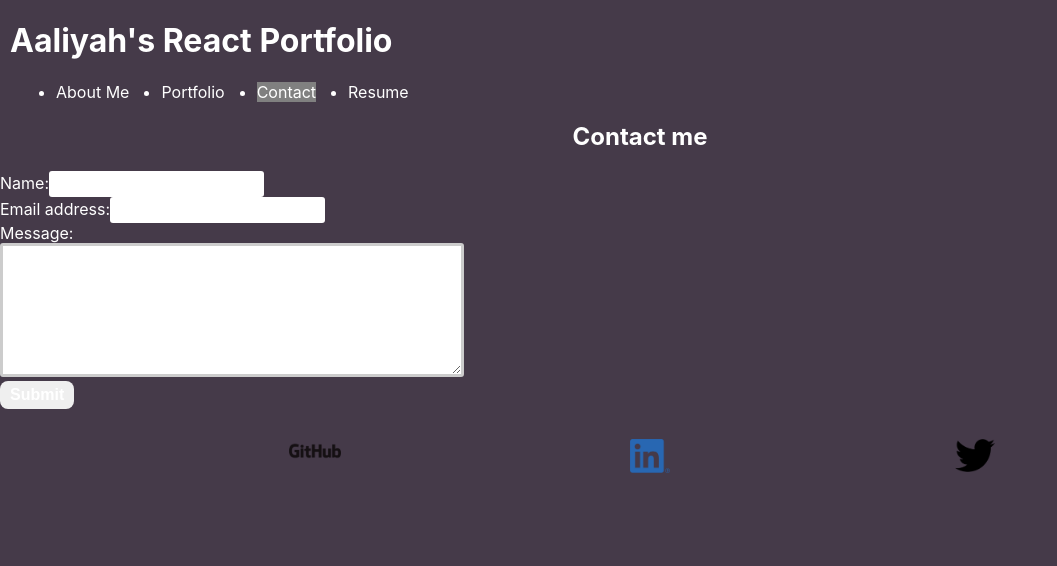
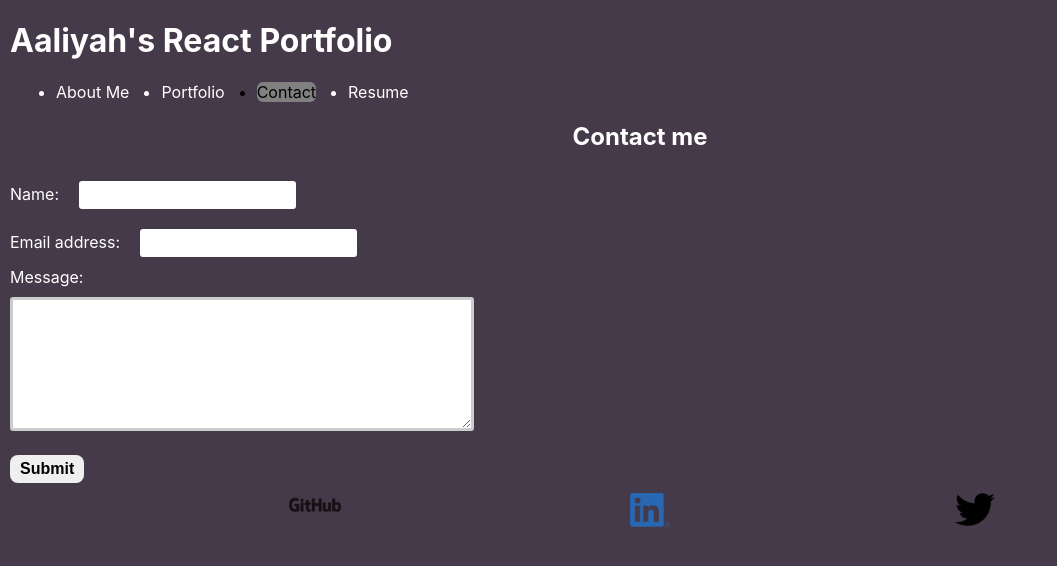
Before and after one commit to symlara/react-portfolio, a React (Create React App) app: page / in a window 1280 px wide. Both pictures are taken after a click on the element "Contact". Shown: the top 566 px of the page, without its empty margins (0-1057 px from the left). Built offline with nearby package versions, Linux system fonts and the light colour scheme.

Commit message:
added a few new styles. added an alert.

```diff
--- a/src/components/Contact/index.js
+++ b/src/components/Contact/index.js
@@ -33,24 +33,23 @@ function ContactForm() {
     function handleSubmit(e) {
         e.preventDefault();
         console.log(formState);
+        alert("Your information has been submitted!")
       }
-    // console.log(formState);
-    // JSX
-    // DOM elements
+
     return (
         <section>
             <h1 id="contact-me">Contact me</h1>
             <form id="contact-form" onSubmit={handleSubmit}>
                 <div>
-                    <label htmlFor="name">Name:</label>
+                    <label htmlFor="name" className="name">Name:</label>
                     <input type="text" name="name" defaultValue={name} onBlur={handleChange} />
                 </div>
                 <div>
-                    <label htmlFor="email">Email address:</label>
+                    <label htmlFor="email" className="email">Email address:</label>
                     <input type="email" name="email" defaultValue={email}  onBlur={handleChange} />
                 </div>
                 <div>
-                    <label htmlFor="message">Message:</label>
+                    <label htmlFor="message" className="message">Message:</label>
                     <textarea name="message" rows="5" defaultValue={message} onBlur={handleChange} />
                     </div>
 
--- a/src/components/Header/index.js
+++ b/src/components/Header/index.js
@@ -7,7 +7,7 @@ function Header(props) {
     return (
         <header>
             <div>
-                <h1 className="header">Aaliyah's React Portfolio</h1>
+                <h1><a href="/" className="header">Aaliyah's React Portfolio</a></h1>
             </div>
 
             <div>
--- a/src/components/Nav/index.js
+++ b/src/components/Nav/index.js
@@ -2,6 +2,7 @@ import React from 'react';
 
 function Nav (props) {
   const { currentTab, setCurrentTab } = props;
+
 
 
   return (
--- a/src/index.css
+++ b/src/index.css
@@ -3,6 +3,7 @@
   --spacing-two: calc(1rem);
   --spacing-five: calc(2.5rem);
   --primary: #808080;
+  --secondary: #000000;
 }
 
 
@@ -29,8 +30,9 @@ body {
 
 .navActive {
   background-color: var(--primary);
-  color: #ffffff;
+  color: var(--secondary);
   cursor: default;
+  border-radius: 6px;
 }
 
 
@@ -62,11 +64,15 @@ code {
 
 .header {
   padding-left: 10px;
+  text-decoration: none;
+  color: #ffffff;
 }
 
 #contact-me {
   text-align: center;
+
 }
+
 
 .resume-header {
  text-align: center;
@@ -196,9 +202,22 @@ form {
   width: 40%;
 }
 
+ .name {
+  margin: 10px;
+}
+
+.email {
+  margin: 10px;
+}
+
+.message {
+  margin: 10px;
+}
+
 input {
   font-size: 1rem;
-  padding: 0.25rem;
+  padding: 5px;
+  margin: 10px;
   border: 1px solid var(--dark);
   outline: none;
   border-radius: 3px;
@@ -211,17 +230,19 @@ textarea {
 	border: 3px solid #cccccc;
   padding: 0.25rem;
   border-radius: 3px;
+  margin: 10px;
 }
 
 button {
 	border: 0;
 	border-radius: 8px;
-	color: #fff;
+	color: #000000;
 	cursor: pointer;
 	font-size: 16px;
 	font-weight: 600;
 	margin-bottom: 30px;
-	padding: 5px 10px;
+  padding: 5px 10px;
+  margin: 10px;
 }
 
 .proficiencies h3 {
```
